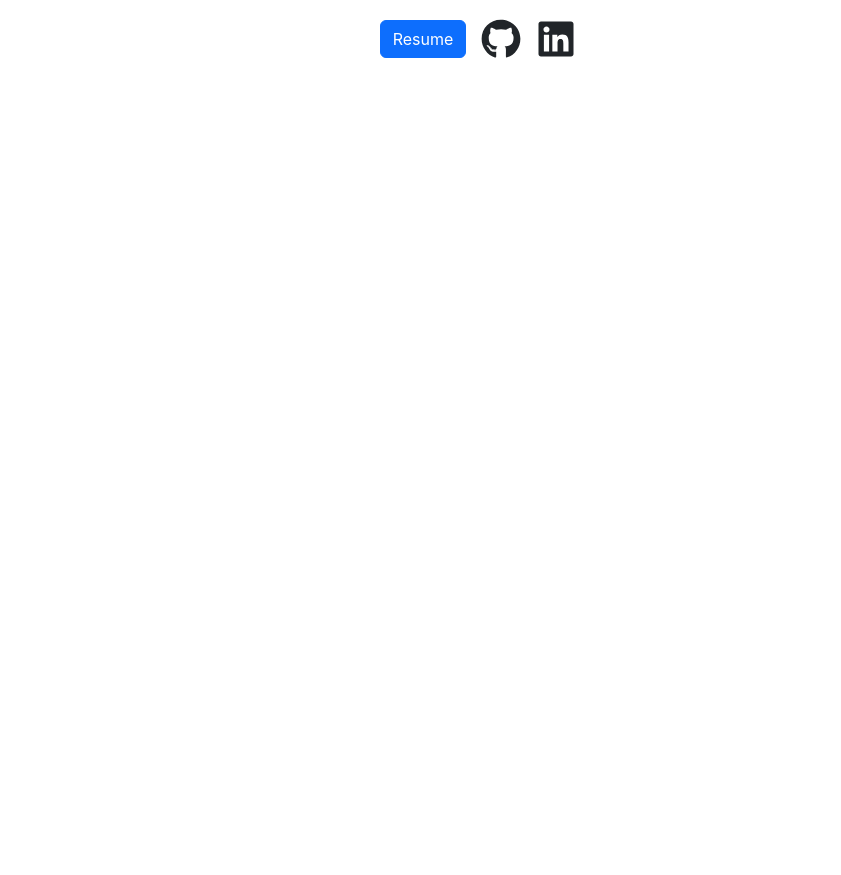
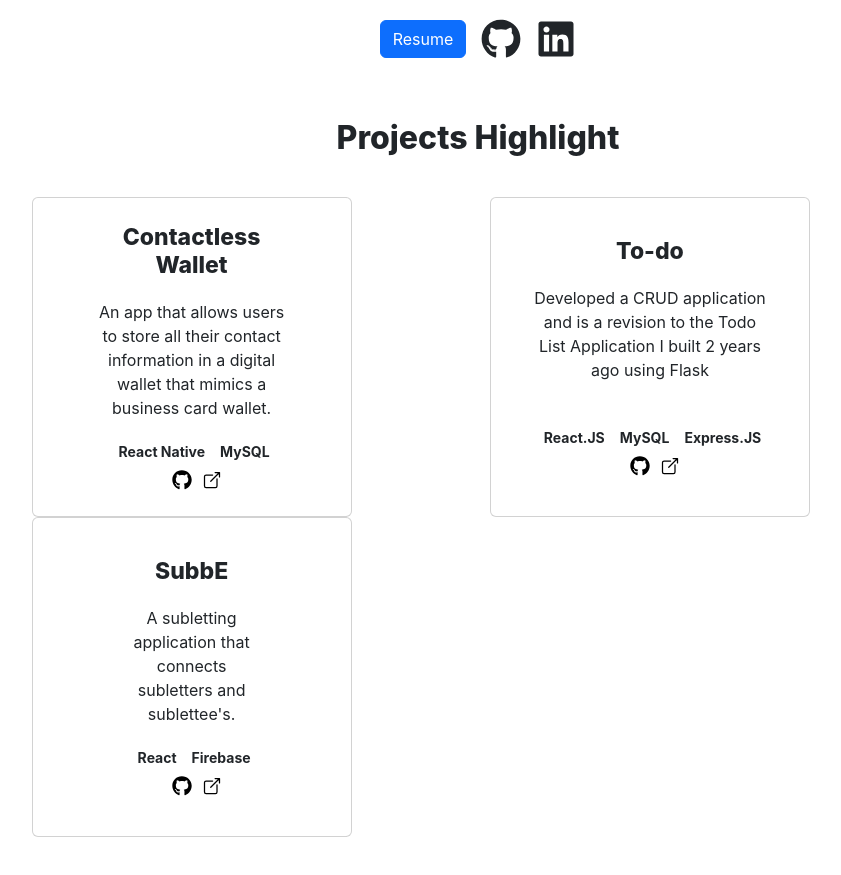
Before and after one commit to farhan0167/portfolio, a React (Create React App) app: page / in a window 1280 px wide. Shown: the part 683-1558 px from the top of the page, without its empty margins (162-1003 px from the left). Before the commit the page ends 800 px from the top, so only its background shows below. Built offline with nearby package versions, Linux system fonts and the light colour scheme.

Commit message:
v2 update

```diff
--- a/src/App.js
+++ b/src/App.js
@@ -2,11 +2,14 @@ import React from 'react'
 import './App.css';
 import Header from './Pages/Home/components/Header';
 import NavBar from './Pages/NavBar';
+import Projects from './Pages/Home/components/Projects';
+
 function App() {
   return (
     <React.Fragment>
       <NavBar/>
       <Header/>
+      <Projects/>
     </React.Fragment>
   );
 }
--- /dev/null
+++ b/src/Pages/Home/Data/project-highlight-data.json
@@ -0,0 +1,26 @@
+[
+    {
+        "id": 1,
+        "project_name": "Contactless Wallet",
+        "project_desc": "An app that allows users to store all their contact information in a digital wallet that mimics a business card wallet.",
+        "project_stack": ["React Native", "MySQL"],
+        "project_github": "https://github.com/farhan0167/Contact-Wallet-iOS",
+        "project_demo": "https://github.com/farhan0167/Contact-Wallet-iOS"
+    },
+    {
+        "id": 2,
+        "project_name": "To-do",
+        "project_desc": "Developed a CRUD application and is a revision to the Todo List Application I built 2 years ago using Flask",
+        "project_stack": ["React.JS", "MySQL", "Express.JS"],
+        "project_github": "https://github.com/farhan0167/react-todo",
+        "project_demo": "https://starlit-begonia-e1bdc3.netlify.app/"
+    },
+    {
+        "id": 3,
+        "project_name": "SubbE",
+        "project_desc": "A subletting application that connects subletters and sublettee's.",
+        "project_stack": ["React", "Firebase"],
+        "project_github": "https://github.com/farhan0167/sublet",
+        "project_demo": "https://stunning-madeleine-acbd8d.netlify.app/"
+    }
+]
--- a/src/Pages/Home/components/Header.js
+++ b/src/Pages/Home/components/Header.js
@@ -19,7 +19,7 @@ export default function Header() {
        <Styles>
        <Container className='header-container'>
            <Row>
-                <h2 className='header-title header-text'>Hi, I am Ahmad Farhan Ishraq</h2>
+                <h2 className='header-title header-text'>Hi, I am  <span>Ahmad Farhan Ishraq</span></h2>
            </Row>
            <Row>
                 <p className='header-subtitle header-text'>A Full-Stack Software Developer</p>
@@ -55,6 +55,12 @@ const Styles = styled.div`
 .header-title{
     font-weight: 800;
     font-size: 4rem;
+}
+.header-title span{
+    background: rgb(2,0,36);
+    background: linear-gradient(132deg, rgba(2,0,36,1) 0%, rgba(9,9,121,1) 35%, rgba(0,212,255,1) 100%);
+    -webkit-background-clip: text;
+    -webkit-text-fill-color: transparent;
 }
 .header-subtitle{
     margin-top: 40px;
--- /dev/null
+++ b/src/Pages/Home/components/Projects.js
@@ -0,0 +1,107 @@
+import React, { Component } from 'react'
+import styled from 'styled-components'
+import { Container, Row, Col, Card} from 'react-bootstrap'
+import ProjectsData from '../Data/project-highlight-data.json'
+import { FaGithub} from 'react-icons/fa';
+import {IoOpenOutline} from 'react-icons/io5'
+
+
+export default class Projects extends Component {
+    constructor(props){
+        super(props);
+        this.state = {
+            data: []
+        }
+    }
+  render() {
+    return (
+     <Styles>
+         {console.log(ProjectsData)}
+        <Container className='projects-container'>
+            <h2 className='projects-container-header'>Projects Highlight</h2>
+            <Row className='projects-container-row1'>
+                {ProjectsData.map(data =>(
+                    <Col key={data.id}>
+                    <Card className='projects-container-cards' >
+                    <Card.Body>
+                        <Card.Title className='card-title'>{data.project_name}</Card.Title>
+                        <Card.Text>{data.project_desc}</Card.Text>
+                        <div className='projects-tech-stack'>
+                            {data.project_stack.map(stack =>(
+                                <p>{stack}</p>
+                            ))}
+                        </div>
+                        <div className="more-info">
+                            <a className='project-button' href={data.project_github} target='_blank' rel="noreferrer"><FaGithub className='project-links'/></a>
+                            <a className='project-button' href={data.project_demo} target='_blank' rel="noreferrer"><IoOpenOutline className='project-links'/></a>
+                        </div>
+                    </Card.Body>
+                    </Card>
+                </Col>
+
+                ))}
+
+            </Row>
+        </Container>
+      </Styles>
+    )
+  }
+}
+
+const Styles = styled.div`
+.projects-container{
+    height: 100vh;
+    margin-top: 60px;
+}
+.projects-container-header{
+    text-align: center;
+    font-weight: 800;
+}
+.projects-container-row1{
+    margin-top: 40px;
+    padding-left: 10%;
+    padding-right:10%
+}
+.projects-container-cards{
+    height: 20rem;
+    width: 20rem;
+    padding: 10%;
+    text-align: center;
+    justify-content:center;
+    align-items:center;
+}
+.card-title{
+    font-size: 23px;
+    font-weight: 800;
+}
+.card-text{
+    margin-top: 20px;
+    height: 120px;
+    font-size: 16px;
+}
+.projects-tech-stack{
+    display: flex;
+    justify-content: center;
+}
+.projects-tech-stack p{
+    margin: 5px;
+    margin-left:10px;
+    font-weight: 700;
+    font-size: 14px;
+}
+.more-info{
+    display:flex;
+    justify-content: center;
+
+}
+.project-button{
+    border: none;
+    margin-left: 10px;
+}
+.project-links{
+    height: 20px;
+    width: 20px;
+    color: black;
+}
+
+`
```
